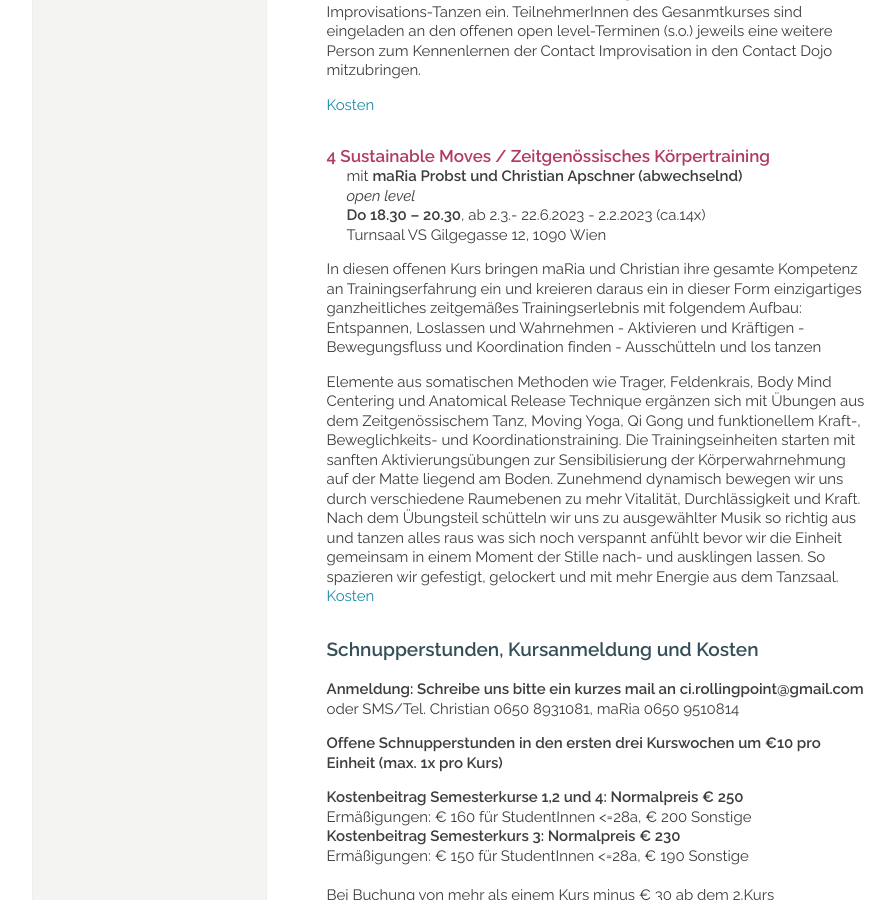
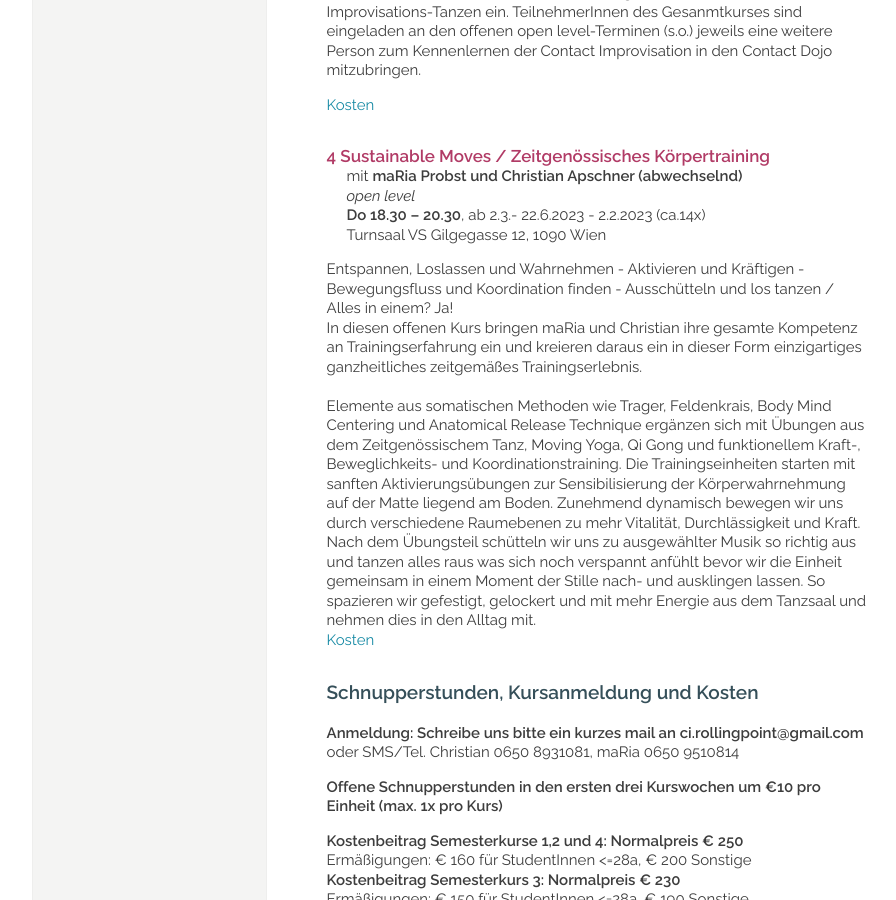
Before and after one commit to manulari/rollingpointat, a Jekyll site: the page built from _pages_de/kurse.md, in a window 1280 px wide and 900 px high, scrolled down 2739 px. Shown: the whole window, without its empty margins (152-1048 px from the left). Built offline with Jekyll 4.4.1, drawn with Linux system fonts in a browser that asks for light colours; comment, search, counter and statistics services are not loaded.

Commit message:
Update page (de) “kurse”

```diff
--- a/_pages_de/kurse.md
+++ b/_pages_de/kurse.md
@@ -107,10 +107,10 @@ mit **maRia Probst und Christian Apschner (abwechselnd)**\
 **Do 18.30 – 20.30**, ab 2.3.- 22.6.2023 - 2.2.2023 (ca.14x)\
 Turnsaal VS Gilgegasse 12, 1090 Wien
 
-In diesen offenen Kurs bringen maRia und Christian ihre gesamte Kompetenz an Trainingserfahrung ein und kreieren daraus ein in dieser Form einzigartiges ganzheitliches zeitgemäßes Trainingserlebnis mit folgendem Aufbau: \
-Entspannen, Loslassen und Wahrnehmen - Aktivieren und Kräftigen - Bewegungsfluss und Koordination finden - Ausschütteln und los tanzen
-
-Elemente aus somatischen Methoden wie Trager, Feldenkrais, Body Mind Centering und Anatomical Release Technique ergänzen sich mit Übungen aus dem Zeitgenössischem Tanz, Moving Yoga, Qi Gong und funktionellem Kraft-, Beweglichkeits- und Koordinationstraining. Die Trainingseinheiten starten mit sanften Aktivierungsübungen zur Sensibilisierung der Körperwahrnehmung auf der Matte liegend am Boden. Zunehmend dynamisch bewegen wir uns durch verschiedene Raumebenen zu mehr Vitalität, Durchlässigkeit und Kraft. Nach dem Übungsteil schütteln wir uns zu ausgewählter Musik so richtig aus und tanzen alles raus was sich noch verspannt anfühlt bevor wir die Einheit gemeinsam in einem Moment der Stille nach- und ausklingen lassen. So spazieren wir gefestigt, gelockert und mit mehr Energie aus dem Tanzsaal.\
+Entspannen, Loslassen und Wahrnehmen - Aktivieren und Kräftigen - Bewegungsfluss und Koordination finden - Ausschütteln und los tanzen / Alles in einem? Ja!\
+In diesen offenen Kurs bringen maRia und Christian ihre gesamte Kompetenz an Trainingserfahrung ein und kreieren daraus ein in dieser Form einzigartiges ganzheitliches zeitgemäßes Trainingserlebnis.\
+\
+Elemente aus somatischen Methoden wie Trager, Feldenkrais, Body Mind Centering und Anatomical Release Technique ergänzen sich mit Übungen aus dem Zeitgenössischem Tanz, Moving Yoga, Qi Gong und funktionellem Kraft-, Beweglichkeits- und Koordinationstraining. Die Trainingseinheiten starten mit sanften Aktivierungsübungen zur Sensibilisierung der Körperwahrnehmung auf der Matte liegend am Boden. Zunehmend dynamisch bewegen wir uns durch verschiedene Raumebenen zu mehr Vitalität, Durchlässigkeit und Kraft. Nach dem Übungsteil schütteln wir uns zu ausgewählter Musik so richtig aus und tanzen alles raus was sich noch verspannt anfühlt bevor wir die Einheit gemeinsam in einem Moment der Stille nach- und ausklingen lassen. So spazieren wir gefestigt, gelockert und mit mehr Energie aus dem Tanzsaal und nehmen dies in den Alltag mit.\
 [Kosten](#kosten)
 
 <div class="named-anchor" id="kosten"></div>
```
